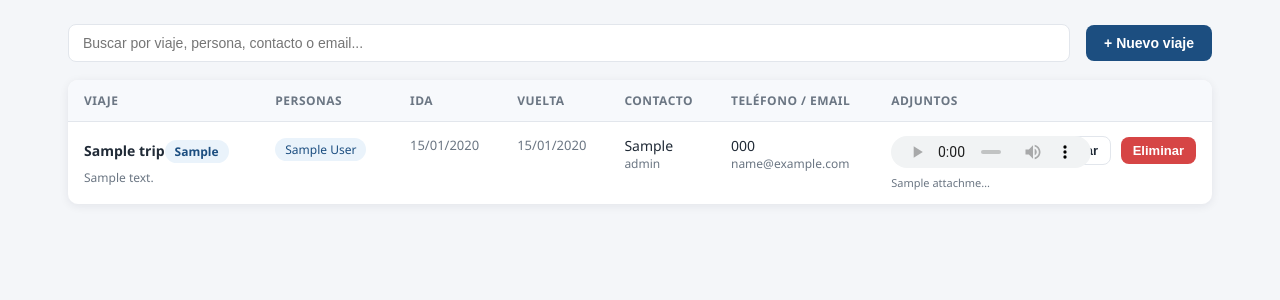
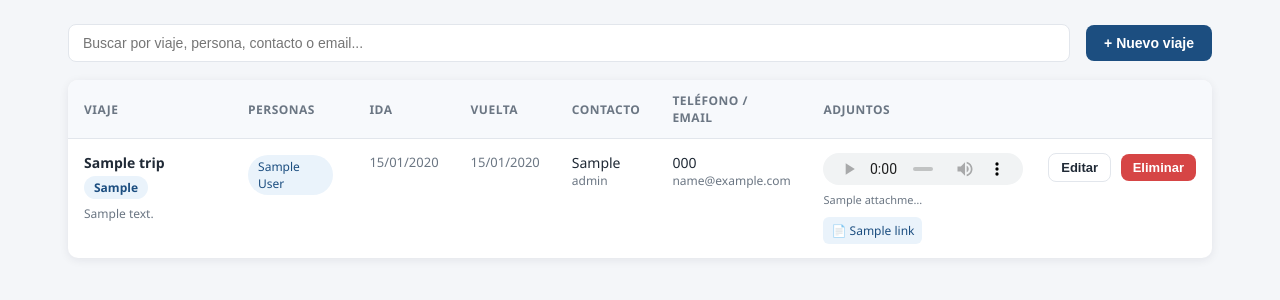
Before and after one commit to diegohernaniii/agenda-viajes, a FastAPI app: page /dashboard in a window 1280 px wide. Shown: the part 52-352 px from the top of the page. Run offline with FastAPI, Linux system fonts and the light colour scheme; the visitor is signed in with stand-in values (Sample User, id 1); tables that the repository leaves empty hold one stand-in row (values such as "Sample post").

Commit message:
Anadir enlaces a documentos compartidos (Word, SharePoint) y arreglar mensajes de error de validacion

```diff
--- a/backend/main.py
+++ b/backend/main.py
@@ -14,7 +14,7 @@
 
 from auth import authenticate_user, get_current_user, hash_password, is_email_allowed, normalize_email
 from database import Base, SessionLocal, engine, get_db, run_migrations
-from models import AllowedEmail, Attachment, Traveler, Trip, TripPhone, User
+from models import AllowedEmail, Attachment, Traveler, Trip, TripLink, TripPhone, User
 from schemas import AttachmentOut, TripIn, TripOut
 
 BASE_DIR = Path(__file__).resolve().parent
@@ -185,6 +185,9 @@
     )
     trip.travelers = [Traveler(full_name=t.full_name) for t in payload.travelers if t.full_name.strip()]
     trip.phones = [TripPhone(phone=p.strip()) for p in payload.phones if p.strip()]
+    trip.links = [
+        TripLink(title=l.title.strip(), url=l.url.strip()) for l in payload.links if l.url.strip()
+    ]
     db.add(trip)
     db.commit()
     db.refresh(trip)
@@ -219,6 +222,9 @@
 
     trip.travelers = [Traveler(full_name=t.full_name) for t in payload.travelers if t.full_name.strip()]
     trip.phones = [TripPhone(phone=p.strip()) for p in payload.phones if p.strip()]
+    trip.links = [
+        TripLink(title=l.title.strip(), url=l.url.strip()) for l in payload.links if l.url.strip()
+    ]
 
     db.commit()
     db.refresh(trip)
--- a/backend/static/css/style.css
+++ b/backend/static/css/style.css
@@ -272,6 +272,22 @@
   display: block;
 }
 .attachment-audio-sm { height: 32px; max-width: 200px; }
+.link-chip {
+  display: inline-flex;
+  align-items: center;
+  gap: 4px;
+  background: #eaf3fb;
+  color: var(--primary);
+  border-radius: 6px;
+  padding: 5px 8px;
+  font-size: 12px;
+  text-decoration: none;
+  max-width: 140px;
+  overflow: hidden;
+  text-overflow: ellipsis;
+  white-space: nowrap;
+}
+.link-chip:hover { text-decoration: underline; }
 .attachment-caption {
   font-size: 11px;
   color: var(--text-muted);
@@ -350,6 +366,9 @@
 .travelers-box { display: flex; flex-direction: column; gap: 8px; }
 .traveler-row { display: flex; gap: 8px; }
 .traveler-row input { flex: 1; }
+.link-row .link-title-input { flex: 1; }
+.link-row .link-url-input { flex: 2; }
+.links-box { display: flex; flex-direction: column; gap: 8px; }
 .traveler-remove {
   background: #fdeaea;
   color: var(--danger);
@@ -464,6 +483,9 @@
 @media (max-width: 640px) {
   .form-row { flex-direction: column; }
   .container { padding: 16px; }
+  .link-row { flex-wrap: wrap; }
+  .link-row .link-title-input,
+  .link-row .link-url-input { flex-basis: 100%; }
 
   .topbar {
     flex-wrap: wrap;
--- a/backend/static/js/app.js
+++ b/backend/static/js/app.js
@@ -12,6 +12,7 @@
 const formError = document.getElementById("formError");
 const travelersBox = document.getElementById("travelersBox");
 const phonesBox = document.getElementById("phonesBox");
+const linksBox = document.getElementById("linksBox");
 const attachmentsSection = document.getElementById("attachmentsSection");
 const attachmentsBox = document.getElementById("attachmentsBox");
 const attachmentsNewHint = document.getElementById("attachmentsNewHint");
@@ -33,6 +34,17 @@
   return div.innerHTML;
 }
 
+function errorMessageFromDetail(detail) {
+  if (!detail) return "Error inesperado";
+  if (typeof detail === "string") return detail;
+  if (Array.isArray(detail)) {
+    return detail
+      .map((d) => (d.msg || JSON.stringify(d)).replace(/^Value error,\s*/, ""))
+      .join(" · ");
+  }
+  return "Error inesperado";
+}
+
 async function api(path, options = {}) {
   const isFormData = options.body instanceof FormData;
   const res = await fetch(path, {
@@ -45,7 +57,7 @@
   }
   if (!res.ok) {
     const body = await res.json().catch(() => ({}));
-    throw new Error(body.detail || "Error inesperado");
+    throw new Error(errorMessageFromDetail(body.detail));
   }
   if (res.status === 204) return null;
   return res.json();
@@ -61,14 +73,15 @@
     trip.contact_email,
     ...(trip.phones || []),
     ...trip.travelers.map((t) => t.full_name),
+    ...(trip.links || []).map((l) => l.title),
   ]
     .join(" ")
     .toLowerCase();
   return haystack.includes(term);
 }
 
-function attachmentsPreviewHtml(attachments) {
-  if (!attachments.length) return `<span style="color:var(--text-muted)">—</span>`;
+function attachmentsPreviewHtml(attachments, links) {
+  if (!attachments.length && !links.length) return `<span style="color:var(--text-muted)">—</span>`;
   const items = attachments.map((att) => {
     const caption = att.title
       ? `<div class="attachment-caption">${escapeHtml(att.title)}</div>`
@@ -78,7 +91,11 @@
     }
     return `<div class="attachments-preview-item"><audio controls src="${att.url}" class="attachment-audio-sm"></audio>${caption}</div>`;
   });
-  return `<div class="attachments-preview">${items.join("")}</div>`;
+  const linkItems = links.map(
+    (l) =>
+      `<a href="${escapeHtml(l.url)}" target="_blank" rel="noopener" class="link-chip">&#128196; ${escapeHtml(l.title || l.url)}</a>`
+  );
+  return `<div class="attachments-preview">${items.join("")}${linkItems.join("")}</div>`;
 }
 
 function renderTrips() {
@@ -109,7 +126,7 @@
         ${phonesHtml}
         <div style="color:var(--text-muted);font-size:12px;">${escapeHtml(trip.contact_email) || ""}</div>
       </td>
-      <td>${attachmentsPreviewHtml(trip.attachments || [])}</td>
+      <td>${attachmentsPreviewHtml(trip.attachments || [], trip.links || [])}</td>
       <td class="actions-cell">
         <button class="btn btn-secondary btn-sm" data-action="edit" data-id="${trip.id}">Editar</button>
         <button class="btn btn-danger btn-sm" data-action="delete" data-id="${trip.id}">Eliminar</button>
@@ -144,6 +161,18 @@
 
 const addTravelerRow = (value = "") => addListRow(travelersBox, "traveler-input", "Nombre y apellidos", value);
 const addPhoneRow = (value = "") => addListRow(phonesBox, "phone-input", "+34 600 000 000", value);
+
+function addLinkRow(title = "", url = "") {
+  const row = document.createElement("div");
+  row.className = "traveler-row link-row";
+  row.innerHTML = `
+    <input type="text" class="link-title-input" placeholder="Título (ej. Itinerario)" value="${escapeHtml(title)}">
+    <input type="url" class="link-url-input" placeholder="https://..." value="${escapeHtml(url)}">
+    <button type="button" class="traveler-remove">&times;</button>
+  `;
+  row.querySelector(".traveler-remove").addEventListener("click", () => row.remove());
+  linksBox.appendChild(row);
+}
 
 // ---------- Modal: adjuntos ----------
 
@@ -336,6 +365,11 @@
     addPhoneRow();
   }
 
+  linksBox.innerHTML = "";
+  if (trip && trip.links && trip.links.length) {
+    trip.links.forEach((l) => addLinkRow(l.title, l.url));
+  }
+
   attachmentUploadHint.style.display = "none";
   if (trip) {
     attachmentsSection.style.display = "block";
@@ -374,6 +408,13 @@
     .map((i) => i.value.trim())
     .filter(Boolean);
 
+  const links = Array.from(document.querySelectorAll(".link-row"))
+    .map((row) => ({
+      title: row.querySelector(".link-title-input").value.trim(),
+      url: row.querySelector(".link-url-input").value.trim(),
+    }))
+    .filter((l) => l.url);
+
   const payload = {
     name,
     purpose: document.getElementById("tripPurpose").value.trim(),
@@ -385,6 +426,7 @@
     notes: document.getElementById("notes").value.trim(),
     travelers,
     phones,
+    links,
   };
 
   try {
@@ -419,6 +461,7 @@
 document.getElementById("saveBtn").addEventListener("click", saveTrip);
 document.getElementById("addTravelerBtn").addEventListener("click", () => addTravelerRow());
 document.getElementById("addPhoneBtn").addEventListener("click", () => addPhoneRow());
+document.getElementById("addLinkBtn").addEventListener("click", () => addLinkRow());
 modalOverlay.addEventListener("click", (e) => {
   if (e.target === modalOverlay) closeModal();
 });
--- a/backend/templates/index.html
+++ b/backend/templates/index.html
@@ -109,6 +109,12 @@
           <textarea id="notes" placeholder="Observaciones adicionales"></textarea>
         </div>
 
+        <div class="form-group">
+          <label>Documentos compartidos (Word, SharePoint...)</label>
+          <div class="links-box" id="linksBox"></div>
+          <button type="button" class="add-traveler-btn" id="addLinkBtn">+ Añadir enlace</button>
+        </div>
+
         <div class="form-group" id="attachmentsSection" style="display:none;">
           <label>Fotos y notas de voz</label>
           <div class="attachments-box" id="attachmentsBox"></div>
```
Also changed, not shown: backend/models.py (+16 -0 lines), backend/schemas.py (+24 -0 lines).
